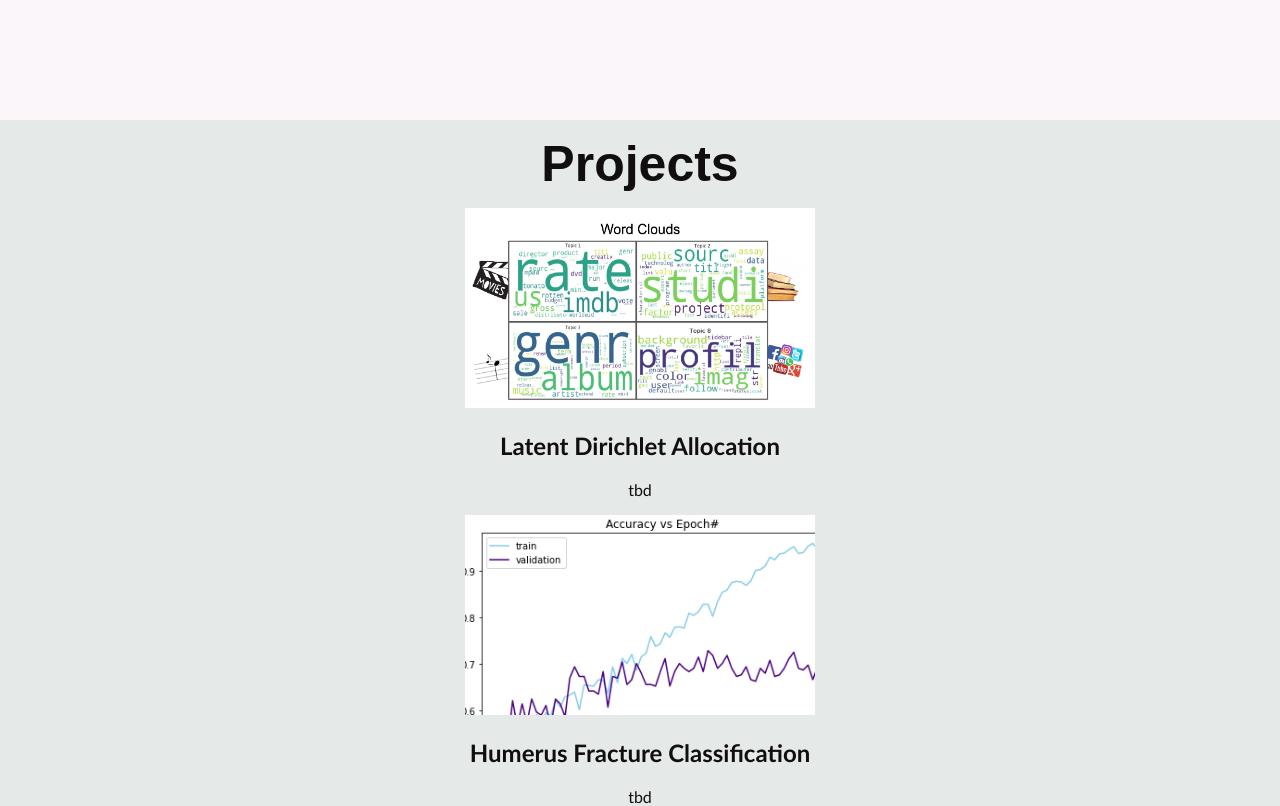
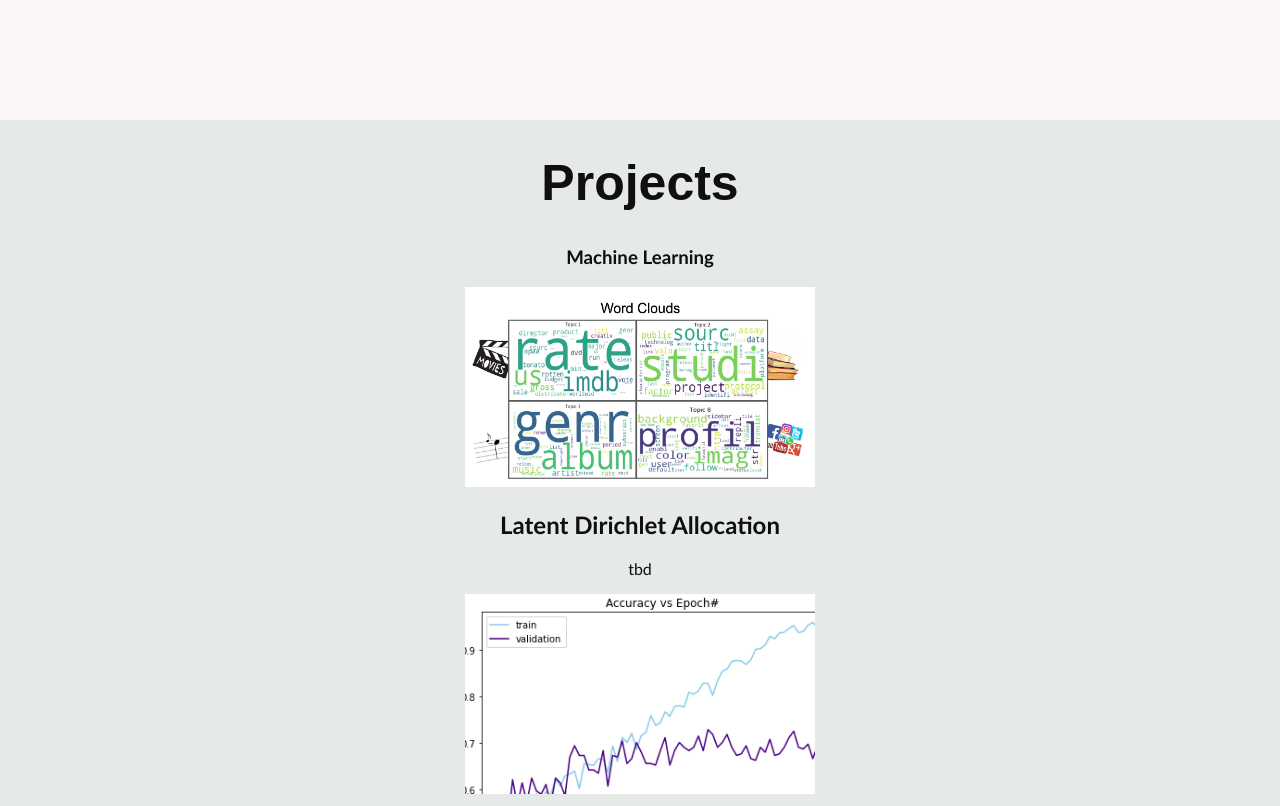
Before and after one commit to mandiema/mandiema.github.io, a React (Create React App) app: page / in a window 1280 px wide. Shown: the part 680-1486 px from the top of the page. Built offline with nearby package versions, Linux system fonts and the light colour scheme.

Commit message:
html fix

```diff
--- a/src/App.css
+++ b/src/App.css
@@ -45,6 +45,7 @@ h1 {
   flex-direction:column;
   align-items: center;
   justify-content: center;
+  height: 100vh;
 }
 
 /* .App-link {
--- a/src/App.js
+++ b/src/App.js
@@ -16,6 +16,7 @@ function App() {
 
       {/* project background */}
       <section className='Project'>
+        <h1>Projects</h1>
         <ProjectGrid />
       </section>
 
--- a/src/components/project/Project.js
+++ b/src/components/project/Project.js
@@ -1,10 +1,10 @@
 export default function Project({image, title, description}) {
     return (
-        <div>
+        <section>
             <img src={image} alt="" height="200vh" width="350vh"></img>
             <h2>{title}</h2>
             <p>{description}</p>
-        </div>
+        </section>
     )
 }
 
--- a/src/components/project/ProjectGrid.js
+++ b/src/components/project/ProjectGrid.js
@@ -4,7 +4,7 @@ import Project from './Project.js';
 export default function ProjectGrid() {
     return (
         <section class=".ProjectGrid">
-            <h1>Projects</h1>
+            <h3>Machine Learning</h3>
             <Project {...PROJECTS[0]} />
             <Project {...PROJECTS[1]} />
         </section>
```
